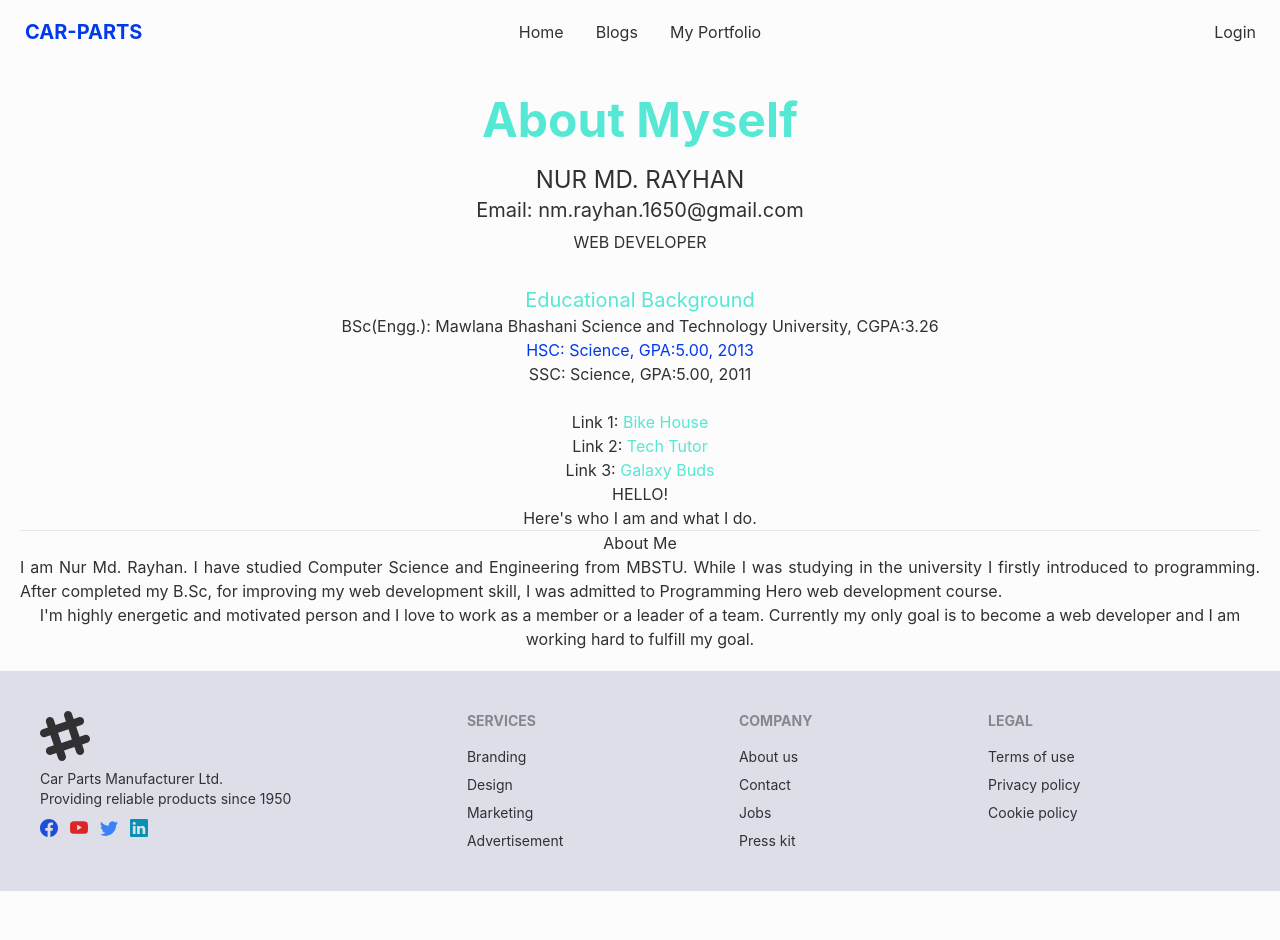
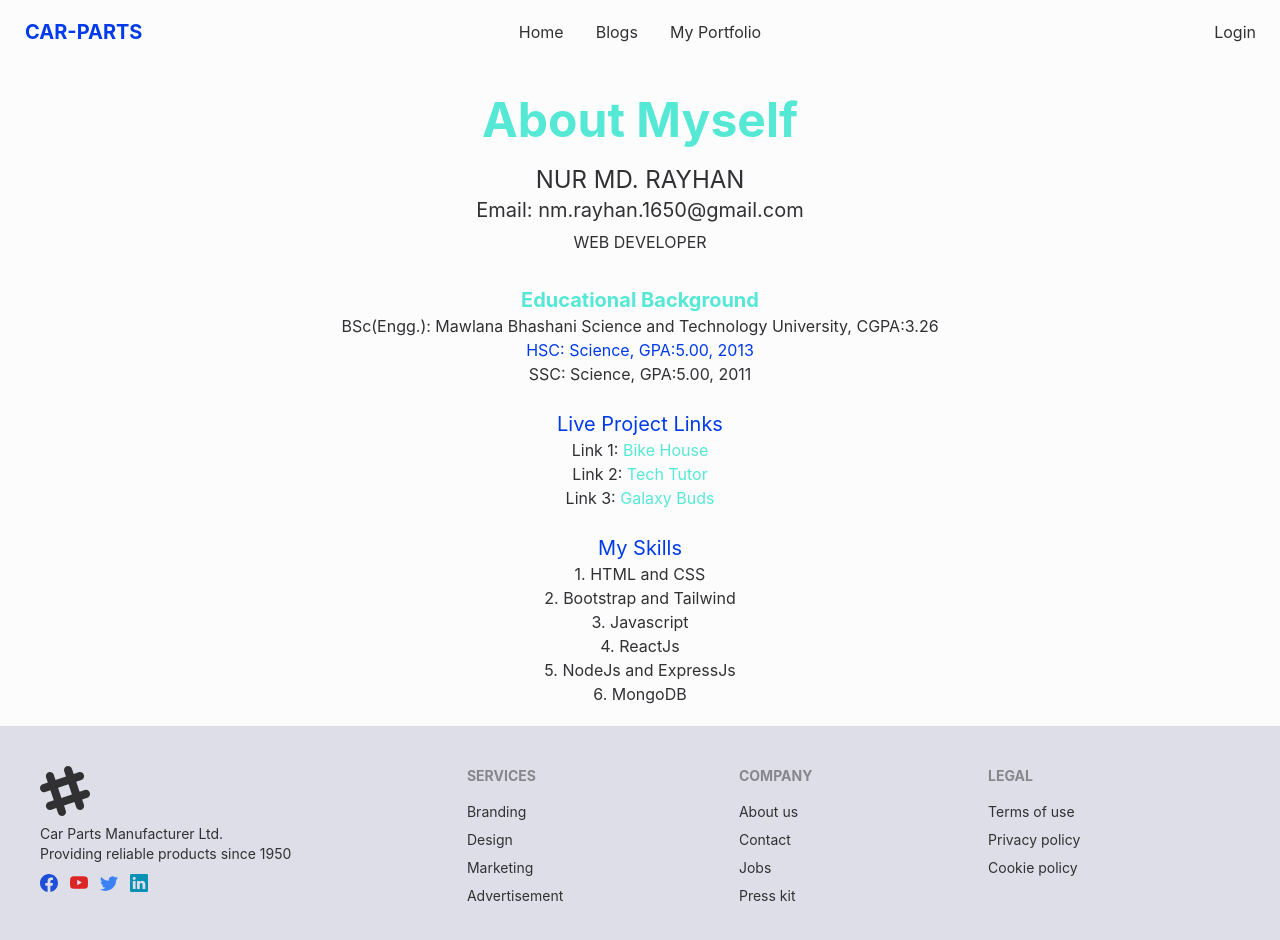
Before and after one commit to rayhan1650/parts-manufacturer-client, a React (Create React App) app: page /myportfolio in a window 1280 px wide. Shown: the top 940 px of the page. Before the commit the page ends 891 px from the top, so only its background shows below. Built offline with nearby package versions, Linux system fonts and the light colour scheme; no server answers.

Commit message:
my portfolio done

```diff
--- a/src/Pages/MyPortfolio/MyPortfolio.js
+++ b/src/Pages/MyPortfolio/MyPortfolio.js
@@ -15,7 +15,9 @@ const MyPortfolio = () => {
         </div>
 
         <div className="p-3 lg:p-5 text-center ">
-          <h3 className="text-xl text-accent">Educational Background</h3>
+          <h3 className="text-xl text-accent font-bold">
+            Educational Background
+          </h3>
           <ul className=" mb-6">
             <li>
               BSc(Engg.): Mawlana Bhashani Science and Technology University,
@@ -25,6 +27,7 @@ const MyPortfolio = () => {
             <li>SSC: Science, GPA:5.00, 2011</li>
           </ul>
 
+          <h3 className="text-xl text-primary mt-6">Live Project Links</h3>
           <ul>
             <li>
               Link 1:{" "}
@@ -48,27 +51,16 @@ const MyPortfolio = () => {
               </a>
             </li>
           </ul>
-          <div>
-            <h1 className="display-4 fw-bold">HELLO!</h1>
-            <h4>Here's who I am and what I do.</h4>
-          </div>
-          <hr />
 
-          <div>
-            <h3>About Me</h3>
-            <p className="text-justify">
-              I am Nur Md. Rayhan. I have studied Computer Science and
-              Engineering from MBSTU. While I was studying in the university I
-              firstly introduced to programming. After completed my B.Sc, for
-              improving my web development skill, I was admitted to Programming
-              Hero web development course.
-            </p>
-            <p className="my-text-justify">
-              I'm highly energetic and motivated person and I love to work as a
-              member or a leader of a team. Currently my only goal is to become
-              a web developer and I am working hard to fulfill my goal.
-            </p>
-          </div>
+          <h3 className="text-xl text-primary mt-6">My Skills</h3>
+          <ul>
+            <li>1. HTML and CSS</li>
+            <li>2. Bootstrap and Tailwind</li>
+            <li>3. Javascript</li>
+            <li>4. ReactJs</li>
+            <li>5. NodeJs and ExpressJs</li>
+            <li>6. MongoDB</li>
+          </ul>
         </div>
       </div>
     </div>
```
